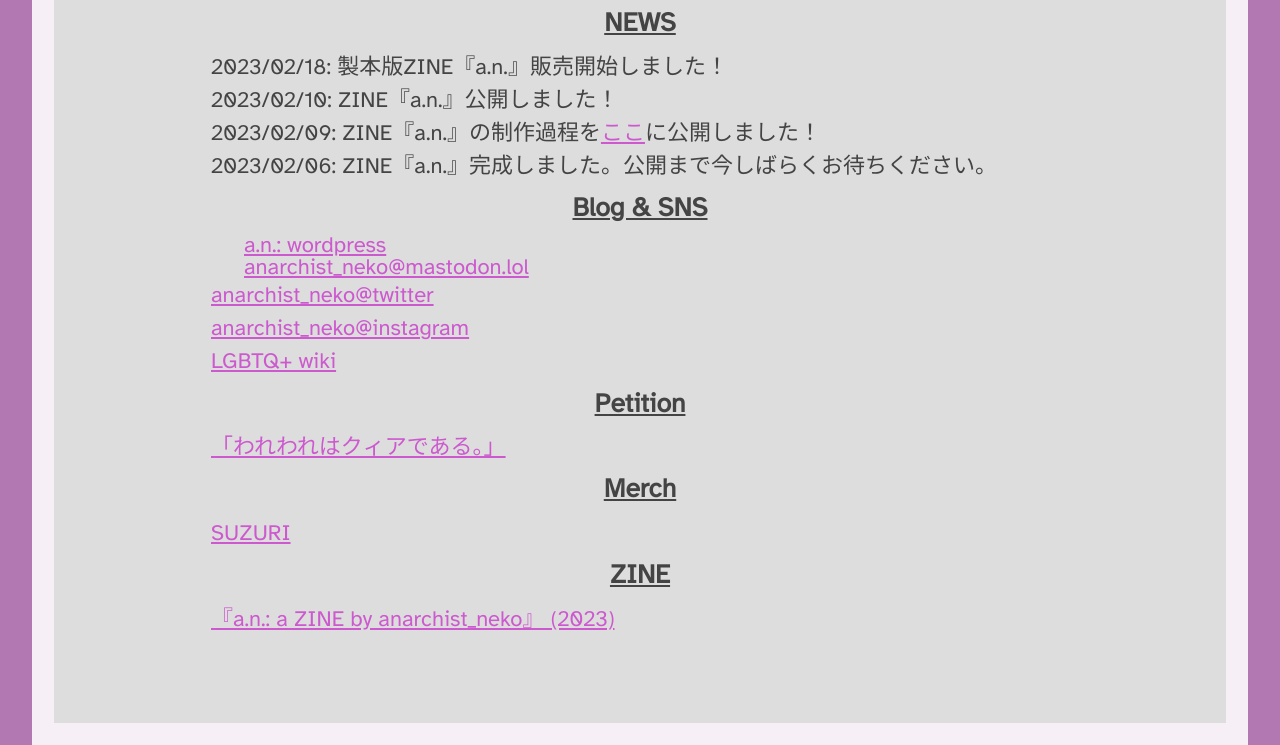
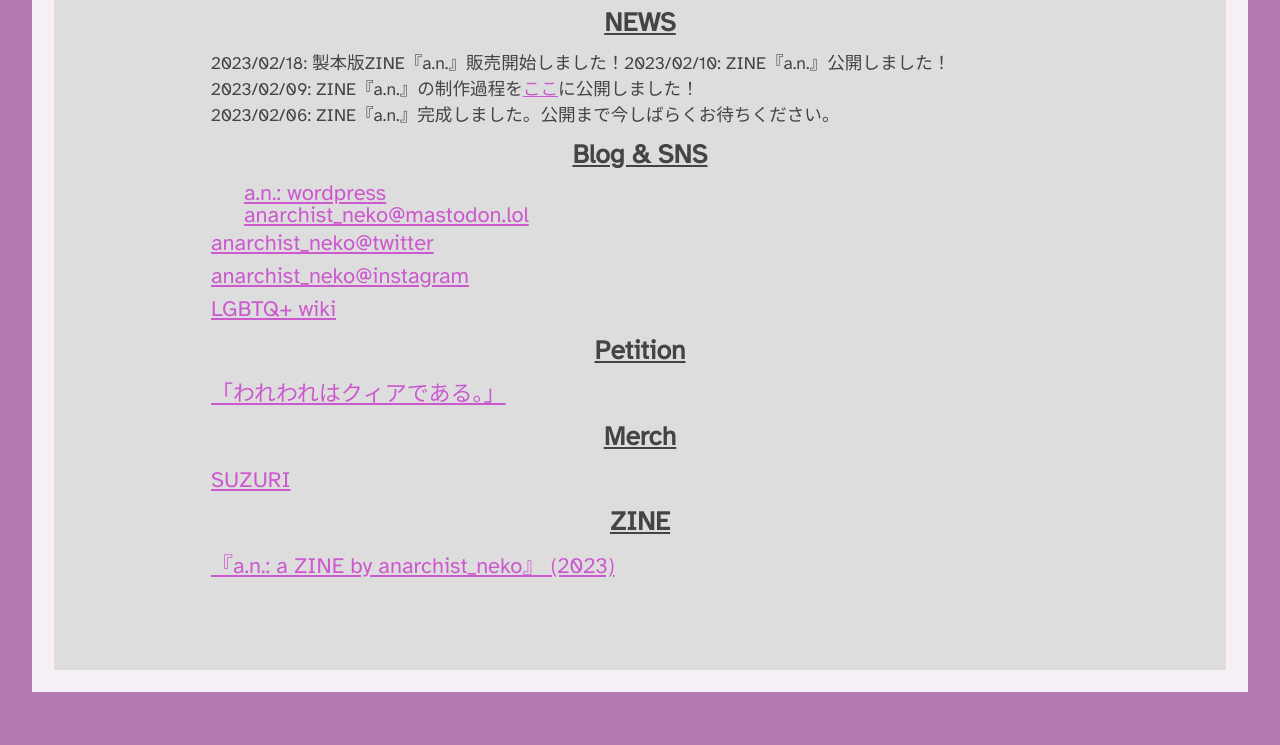
Before and after one commit to anarchistneko/anarchistneko.github.io, a plain HTML site: page index.html in a window 1280 px wide. Shown: the part 144-889 px from the top of the page. After the commit the page ends 836 px from the top, so only its background shows below. Drawn offline with Linux system fonts and the light colour scheme.

Commit message:
Update index.html

```diff
--- a/index.html
+++ b/index.html
@@ -32,10 +32,10 @@
 <p>
 <h2 id="news">NEWS</h2>
      <div class="news_wrapper">
-         <p class="main"><time datetime="2023-02-18">2023/02/18</time>: 製本版ZINE『a.n.』販売開始しました！
-         <p class="main"><time datetime="2023-02-10">2023/02/10</time>: ZINE『a.n.』公開しました！
-         <p class="main"><time datetime="2023-02-09">2023/02/09</time>: ZINE『a.n.』の制作過程を<a href="https://anarchistneko.wordpress.com/2023/02/09/zine_1/">ここ</a>に公開しました！
-         <p class="main"><time datetime="2023-02-06">2023/02/06</time>: ZINE『a.n.』完成しました。公開まで今しばらくお待ちください。
+         <p class="news"><time datetime="2023-02-18">2023/02/18</time>: 製本版ZINE『a.n.』販売開始しました！
+         <p class="news"><time datetime="2023-02-10">2023/02/10</time>: ZINE『a.n.』公開しました！
+         <p class="news"><time datetime="2023-02-09">2023/02/09</time>: ZINE『a.n.』の制作過程を<a href="https://anarchistneko.wordpress.com/2023/02/09/zine_1/">ここ</a>に公開しました！
+         <p class="news"><time datetime="2023-02-06">2023/02/06</time>: ZINE『a.n.』完成しました。公開まで今しばらくお待ちください。
      </div>
 <h2 id="sns">Blog & SNS</h2>
     <div class="section_wrapper">
```
